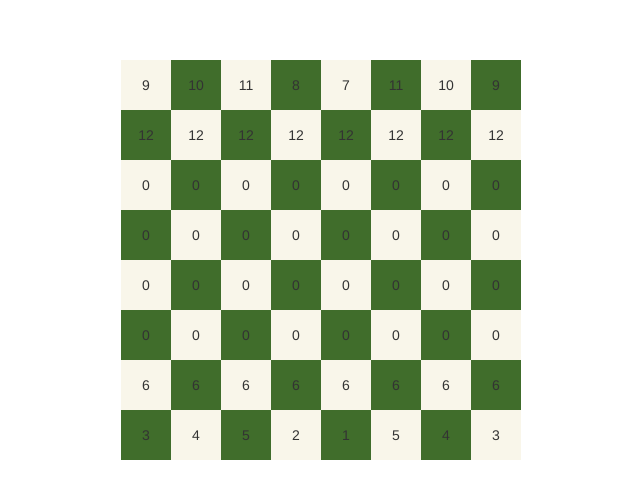
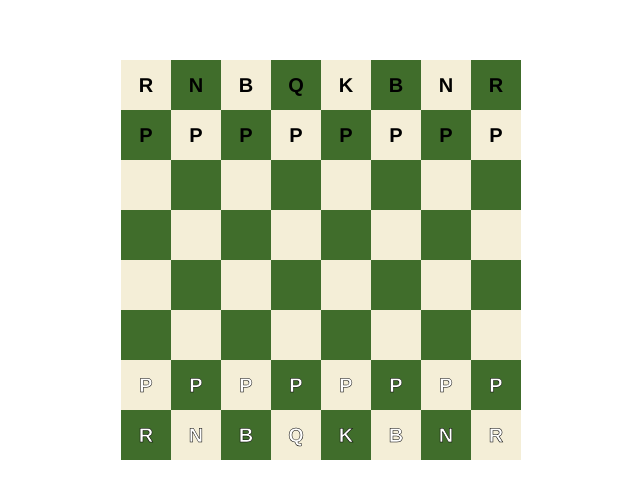
Before and after one commit to yuvalcydulkin/chess, a website: page app/index.html in a window 1280 px wide. Shown: the part 140-638 px from the top of the page, without its empty margins (319-959 px from the left). Drawn offline with nearby package versions, Linux system fonts and the light colour scheme.

Commit message:
displays piece names

```diff
--- a/app/app.module.js
+++ b/app/app.module.js
@@ -4,7 +4,7 @@ var app = angular.module('chessApp',[])
 .run(function($rootScope) {
     $rootScope.board = [];
     $rootScope.selected = -1;
-    var piece = {
+    $rootScope.piece = {
         0 : '',     // EMPTY
         1 : 'K',    // WHITE
         2 : 'Q',
@@ -57,6 +57,10 @@ var app = angular.module('chessApp',[])
         } else {
             classNames += (i % 2 === 0) ? "dark" : "light";
         }
+        var piece = $rootScope.board[i];
+        if (piece) {
+            classNames += (piece < 7) ? " white" : " black";
+        }
         if (i === $rootScope.selected) classNames += " selected";
         return classNames;
     }
--- a/app/css/app.scss
+++ b/app/css/app.scss
@@ -14,12 +14,22 @@
         display: flex;
         align-items: center;
         justify-content: center;
+        font-size: 20px;
+        font-weight: bold;
     }
     .light {
-        background-color: rgb(249, 246, 234);
+        background-color: rgb(244, 238, 215);
     }
     .dark {
         background-color: rgb(64, 109, 43);
+    }
+    .white {
+        color: white;
+        -webkit-text-stroke-width: 0.5px;
+        -webkit-text-stroke-color: black;
+    }
+    .black {
+        color: black;
     }
     .selected {
         background-color: rgb(110, 185, 229);
--- a/app/index.html
+++ b/app/index.html
@@ -14,7 +14,7 @@
               ng-repeat = "square in board track by $index"
               ng-class  = "squareClass($index)"
               ng-click  = "select($index)">
-                {{ square }}
+                <span ng-show="board[$index]">{{ piece[square] }}</span>
             </div>
         </div>
     </body>
```
Also changed, not shown: app/css/app.css, 1 other file.
